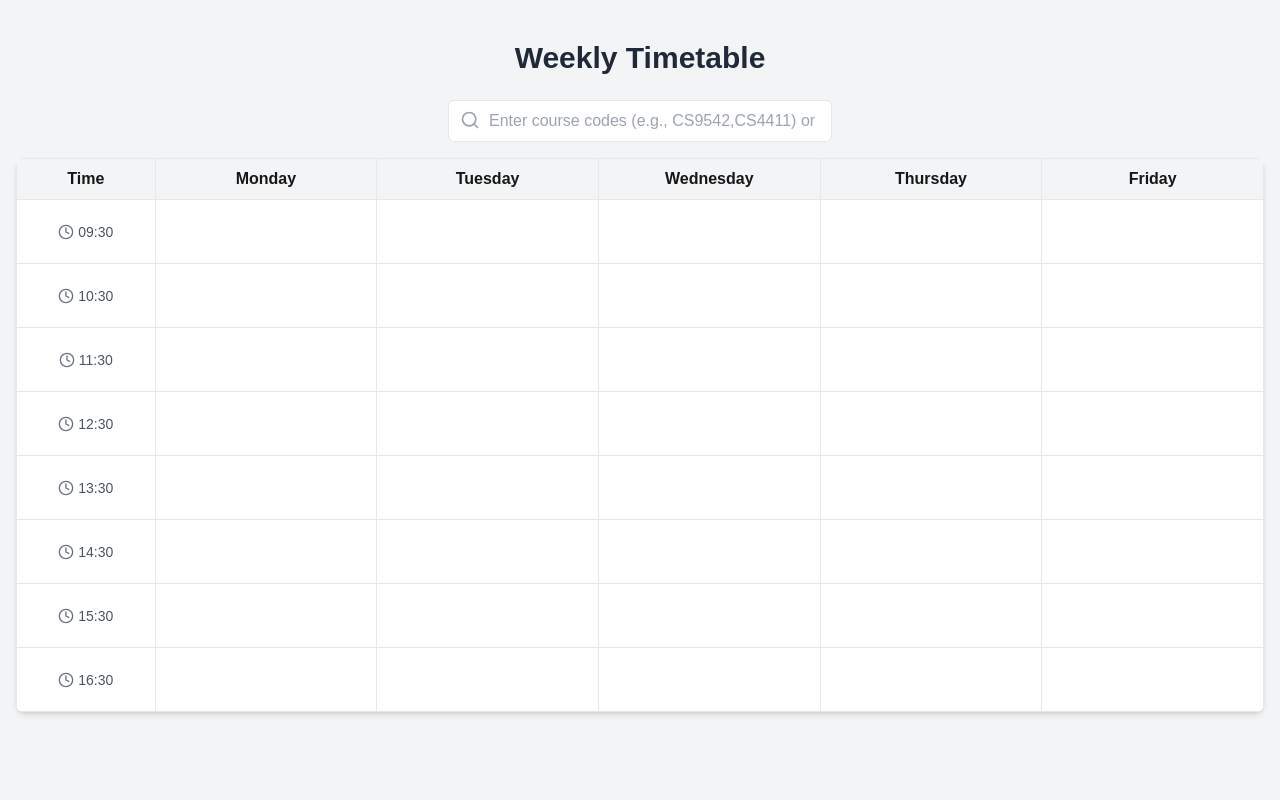
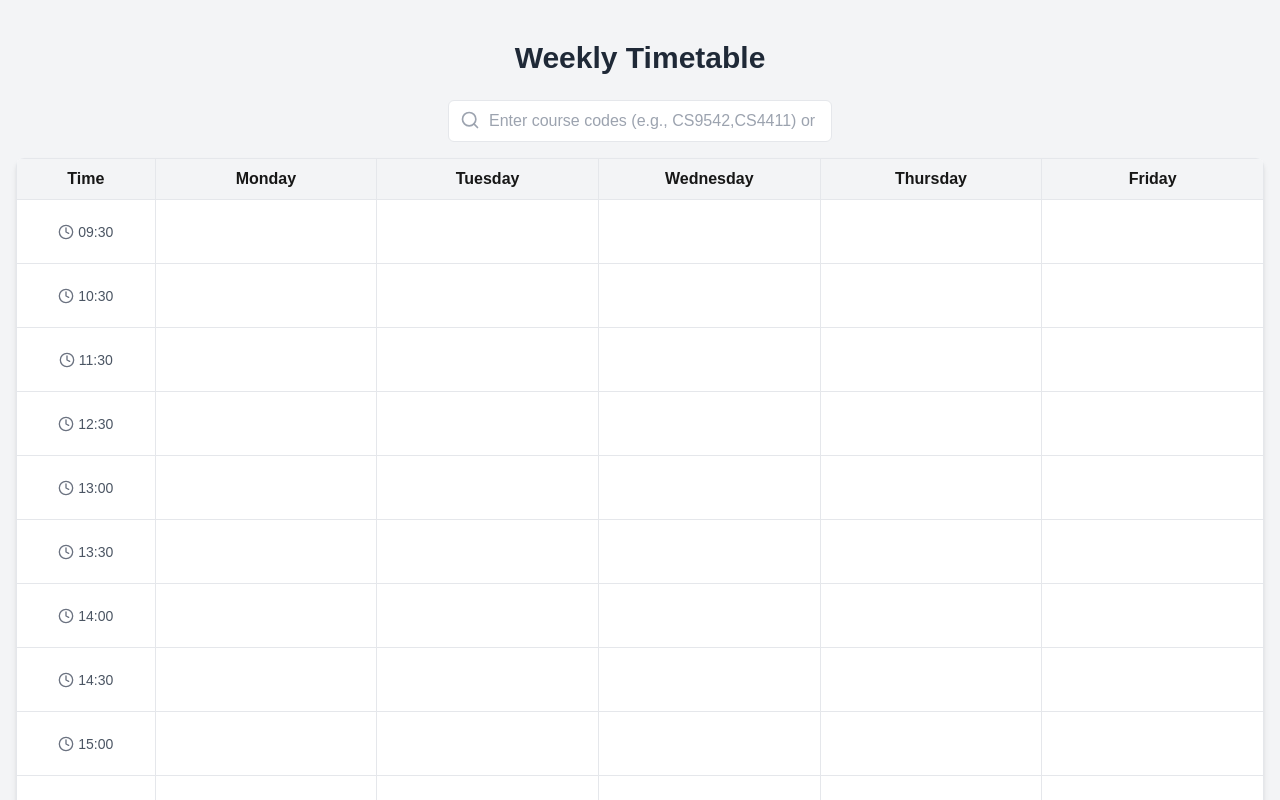
Before and after one commit to 365cent/weekly-timetable, a Next.js app: page / in a window 1280 px wide. Shown: the top 800 px of the page. Built offline with nearby package versions, Linux system fonts and the light colour scheme.

Commit message:
fix: timeslots display error

```diff
--- a/src/components/timetable.tsx
+++ b/src/components/timetable.tsx
@@ -8,7 +8,10 @@ import type { Course } from '@/lib/types'
 
 const days = ['Monday', 'Tuesday', 'Wednesday', 'Thursday', 'Friday']
 const timeSlots = [
-    '09:30', '10:30', '11:30', '12:30', '13:30', '14:30', '15:30', '16:30'
+  '09:30', '10:30', '11:30',
+  '12:30', '13:00', '13:30',
+  '14:00', '14:30', '15:00',
+  '15:30', '16:00', '16:30'
 ]
 
 const courseColors = [
```
